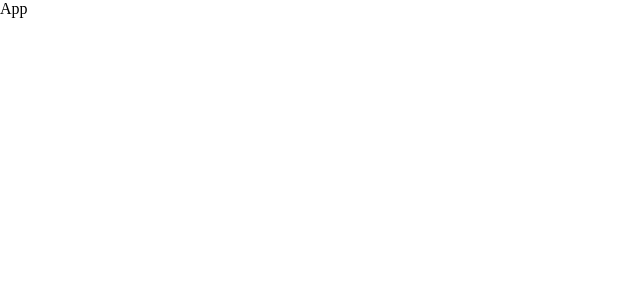
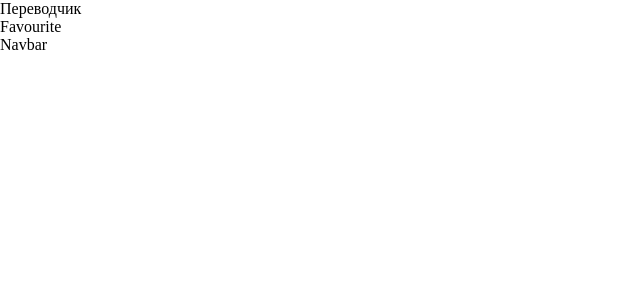
Before and after one commit to codeedocc/translator-app, a React (Vite) app: page /favourite in a window 1280 px wide. Shown: the top 300 px of the page, without its empty margins (0-640 px from the left). Built offline with nearby package versions, Linux system fonts and the light colour scheme.

Commit message:
created basic structure with react-router-dom

```diff
--- a/package.json
+++ b/package.json
@@ -11,6 +11,7 @@
   "dependencies": {
     "react": "^18.2.0",
     "react-dom": "^18.2.0",
+    "react-router-dom": "^6.9.0",
     "sass": "^1.59.3"
   },
   "devDependencies": {
--- a/src/App.tsx
+++ b/src/App.tsx
@@ -1,5 +1,67 @@
-const App = () => {
-  return <div>App</div>
+import { Navbar, Title } from './components'
+import { Pages } from './pages'
+
+const App: React.FC = () => {
+  return (
+    <div>
+      <Title />
+      <Pages />
+      <Navbar />
+    </div>
+  )
 }
 
 export default App
+
+// import { useEffect, useState } from 'react'
+
+// const App = () => {
+//   const [word, setWord] = useState('')
+//   const [translatedWord, setTranslatedWord] = useState<any>('')
+//   const [language, setLanguage] = useState({
+//     from: 'ru',
+//     to: 'en',
+//   })
+
+//   const getTranslate = async (e: React.FormEvent<HTMLFormElement>) => {
+//     e.preventDefault()
+
+//     const encodedParams = new URLSearchParams()
+//     encodedParams.append('source_language', language.from)
+//     encodedParams.append('target_language', language.to)
+//     encodedParams.append('text', word)
+
+//     const options = {
+//       method: 'POST',
+//       headers: {
+//         'content-type': 'application/x-www-form-urlencoded',
+//         'X-RapidAPI-Key': import.meta.env.VITE_TRANSLATOR_API_KEY,
+//         'X-RapidAPI-Host': 'text-translator2.p.rapidapi.com',
+//       },
+//       body: encodedParams,
+//     }
+
+//     await fetch('https://text-translator2.p.rapidapi.com/translate', options)
+//       .then((response) => response.json())
+//       .then((response) => setTranslatedWord(response.data.translatedText))
+//       .catch((err) => console.error(err))
+//   }
+
+//   return (
+//     <div>
+//       <form onSubmit={(e) => getTranslate(e)}>
+//         <input
+//           type="text"
+//           value={word}
+//           onChange={(e) => setWord(e.target.value)}
+//         />
+//         <br />
+//         <input type="text" value={translatedWord} />
+//         <br />
+//         <button type="submit">Перевести</button>
+//       </form>
+//     </div>
+//   )
+// }
+
+// export default App
--- /dev/null
+++ b/src/components/Navbar.tsx
@@ -0,0 +1,5 @@
+const Navbar: React.FC = () => {
+  return <div>Navbar</div>
+}
+
+export default Navbar
--- /dev/null
+++ b/src/components/Title.tsx
@@ -0,0 +1,5 @@
+const Footer: React.FC = () => {
+  return <div>Переводчик</div>
+}
+
+export default Footer
--- /dev/null
+++ b/src/components/index.ts
@@ -0,0 +1,4 @@
+import Title from './Title'
+import Navbar from './Navbar'
+
+export { Title, Navbar }
--- /dev/null
+++ b/src/pages/Favourite.tsx
@@ -0,0 +1,5 @@
+const Favourite: React.FC = () => {
+  return <div>Favourite</div>
+}
+
+export default Favourite
--- /dev/null
+++ b/src/pages/History.tsx
@@ -0,0 +1,5 @@
+const History: React.FC = () => {
+  return <div>History</div>
+}
+
+export default History
--- /dev/null
+++ b/src/pages/Home.tsx
@@ -0,0 +1,5 @@
+const Home: React.FC = () => {
+  return <div>Home</div>
+}
+
+export default Home
--- /dev/null
+++ b/src/pages/Pages.tsx
@@ -0,0 +1,16 @@
+import { BrowserRouter, Routes, Route } from 'react-router-dom'
+import { Favourite, History, Home } from './'
+
+const Pages: React.FC = () => {
+  return (
+    <BrowserRouter>
+      <Routes>
+        <Route path="/" element={<Home />} />
+        <Route path="/history" element={<History />} />
+        <Route path="/favourite" element={<Favourite />} />
+      </Routes>
+    </BrowserRouter>
+  )
+}
+
+export default Pages
--- /dev/null
+++ b/src/pages/index.ts
@@ -0,0 +1,6 @@
+import Home from './Home'
+import History from './History'
+import Favourite from './Favourite'
+import Pages from './Pages'
+
+export { Home, History, Favourite, Pages }
```
Also changed, not shown: 2 other files (tests, documents, lock files or other folders).
